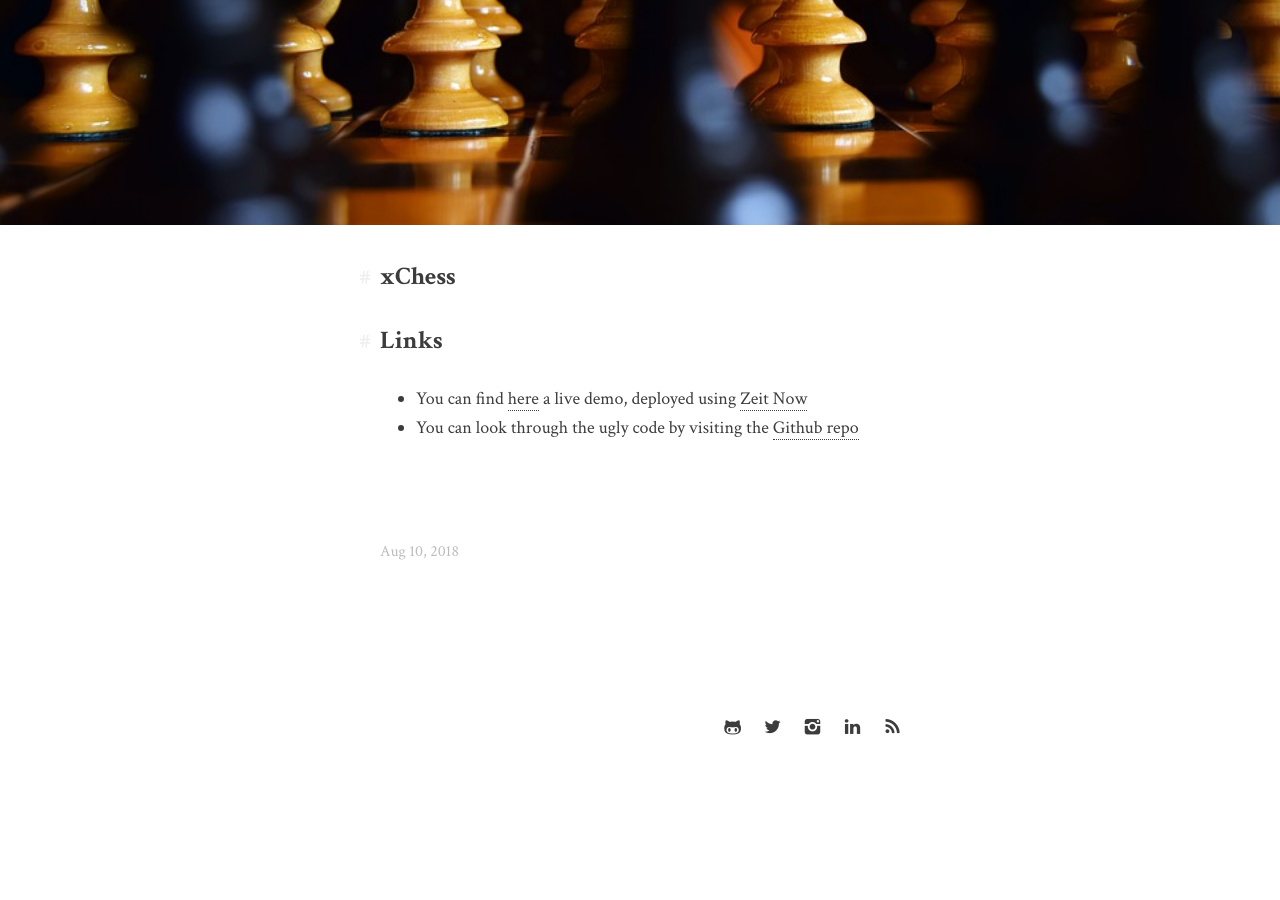
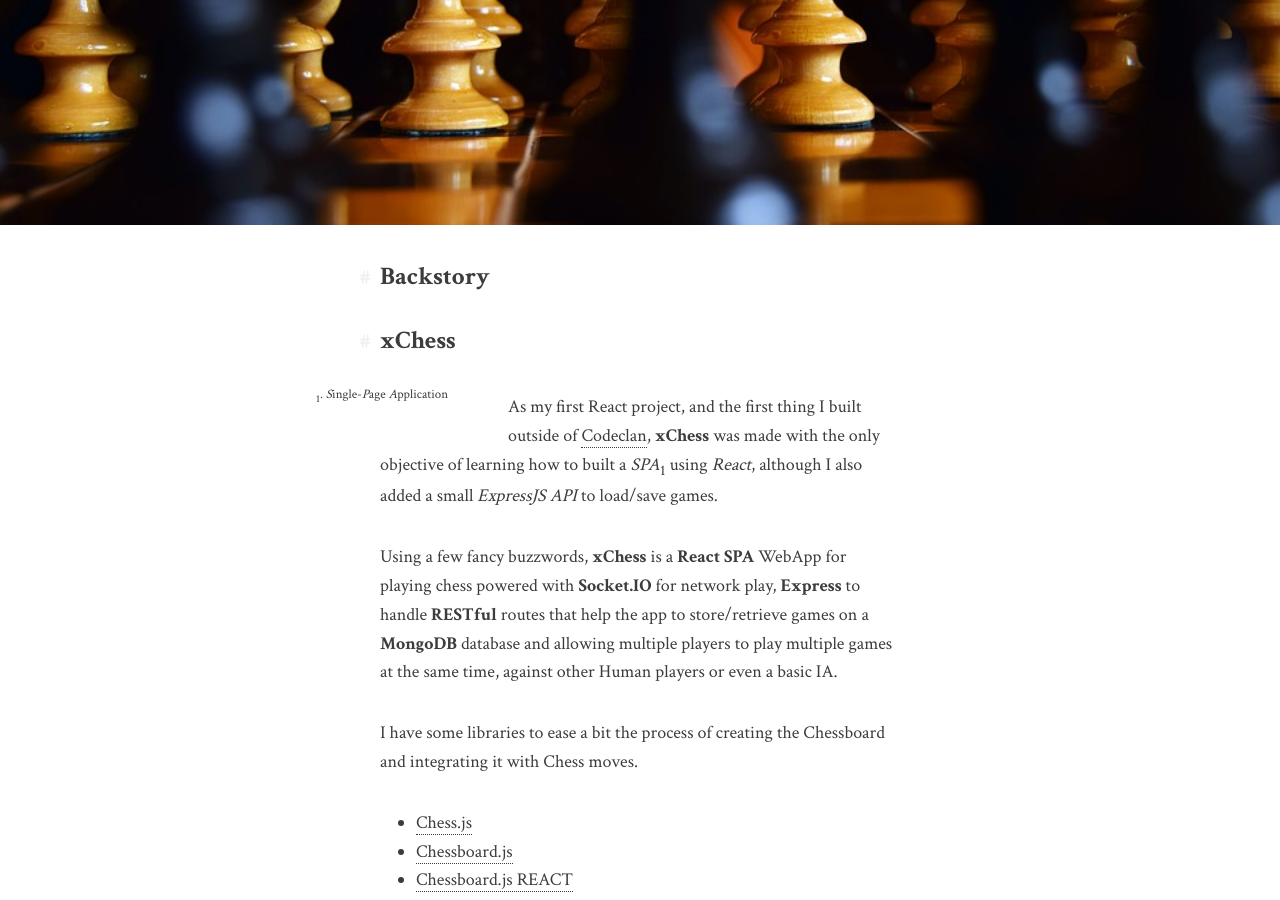
Before and after one commit to DetectiveAzul/DetectiveAzul.github.io, a Jekyll site: the page built from _posts/portfolio/2018-08-10-xChess.markdown, in a window 1280 px wide and 900 px high, scrolled down 353 px. Built offline with Jekyll 4.4.1, drawn with Linux system fonts in a browser that asks for light colours; comment, search, counter and statistics services are not loaded; before the commit the page ends 1149 px from its top, so only the background shows below that; some of the changed text lies outside the part shown.

Commit message:
Adding project brief and links to xChess

```diff
--- a/_posts/portfolio/2018-08-10-xChess.markdown
+++ b/_posts/portfolio/2018-08-10-xChess.markdown
@@ -6,9 +6,35 @@ date:   2018-08-10 16:00:00 +0100
 category: portfolio
 cover_url: /assets/img/portfolio/xchess.jpg
 ---
+## Backstory
+
 
 ## xChess
 
+<sub>1</sub>. *S*ingle-*P*age *A*pplication
+{:.side-note}
+As my first React project, and the first thing I built outside of [Codeclan](https://codeclan.com), **xChess** was made with the only objective of learning how to built a *SPA*<sub>1</sub> using *React*, although I also added a small *ExpressJS API* to load/save games.
+
+
+
+Using a few fancy buzzwords, **xChess** is a **React SPA** WebApp for playing chess powered with **Socket.IO** for network play, **Express** to handle **RESTful** routes that help the app to store/retrieve games on a **MongoDB** database and allowing multiple players to play multiple games at the same time, against other Human players or even a basic IA.
+
+I have some libraries to ease a bit the process of creating the Chessboard and integrating it with Chess moves.
+
+* [Chess.js](https://github.com/jhlywa/chess.js/blob/master/README.md)
+* [Chessboard.js](http://chessboardjs.com/)
+* [Chessboard.js REACT](https://github.com/siansell/react-chessboardjs)
+
+For the notification system I used a React Component available from NPM itself:
+
+* [React Browser Notifications](https://www.npmjs.com/package/react-browser-notifications)
+
+And, of course, the more wide-known:
+
+* [React](https://github.com/facebook/create-react-app)
+* [Express](http://expressjs.com/)
+* [MongoDB](https://www.mongodb.com/)
+* [Socket.io](https://socket.io/)
 
 ## Links
 
```
